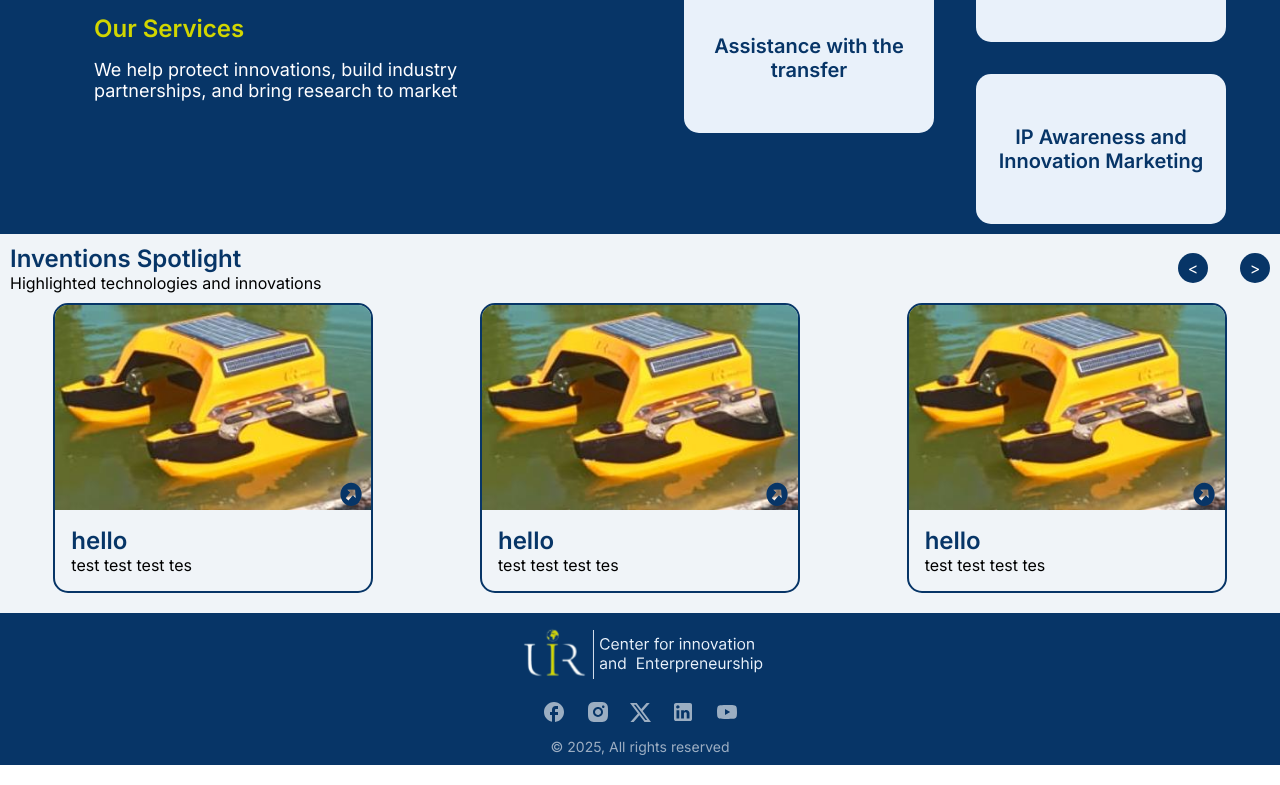
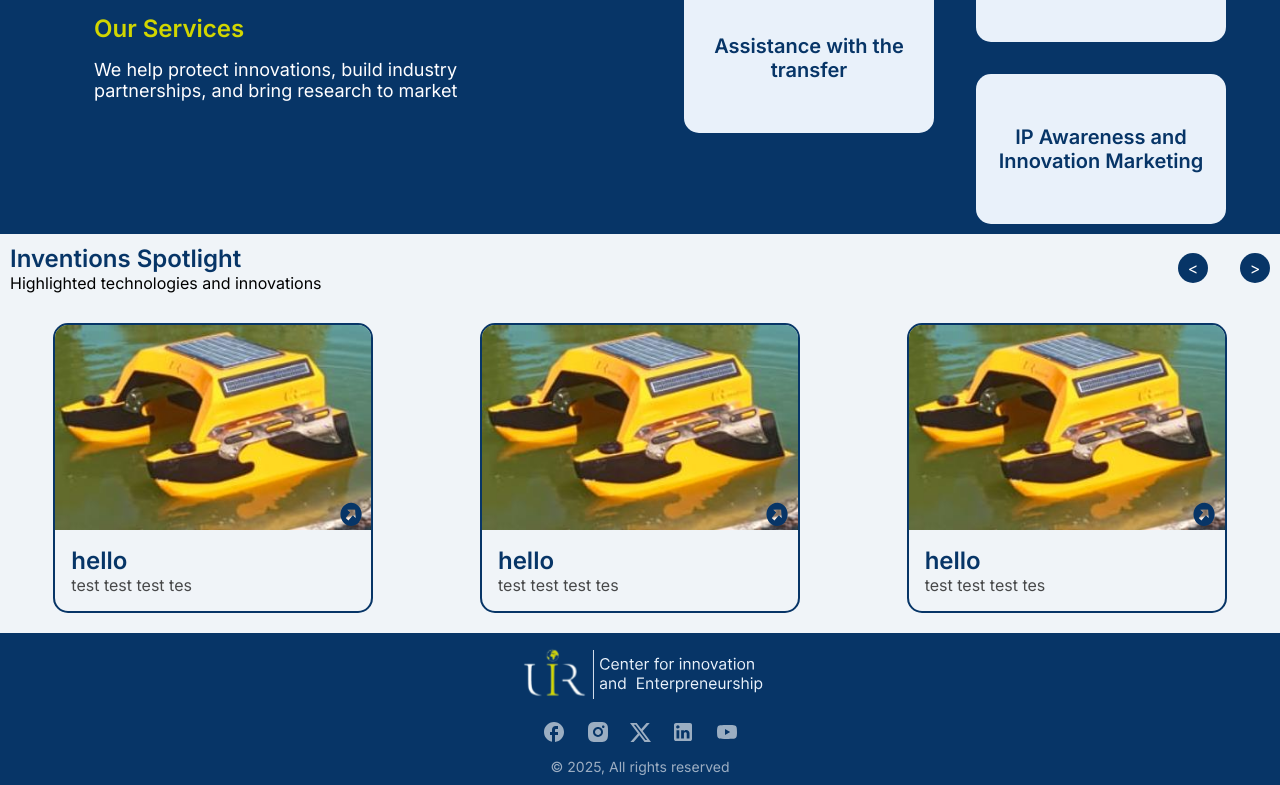
Before and after one commit to yahya-mdarhri/cie_market_frontend, a React (Vite) app: page / in a window 1280 px wide. Shown: the part 1175-1960 px from the top of the page. Built offline with nearby package versions, Linux system fonts and the light colour scheme.

Commit message:
chore: documented InventorCard

```diff
--- a/src/components/ui/Landing/InventionCard/InventionCard.css
+++ b/src/components/ui/Landing/InventionCard/InventionCard.css
@@ -18,7 +18,6 @@
 	top: 62%;
 	left: 90%;
 	position: absolute;
-
 }
 
 .InventionCardContent {
@@ -30,3 +29,8 @@
 .InventionCardContent h2 {
 	color: var(--primary-color);
 }
+
+.InventionCardContent p {
+	color: #000;
+	opacity: 70%;
+}
--- a/src/components/ui/Landing/InventionCard/InventionCard.tsx
+++ b/src/components/ui/Landing/InventionCard/InventionCard.tsx
@@ -3,16 +3,16 @@ import './InventionCard.css'
 import blueArrow from './images/arrow.svg'
 
 interface InventionCardProps {
-	title: string;
-	description: string;
-	image: string;
+	title: string; // Invention title
+	image: string; // Invention image
+	description: string; // invention description -could be change later-
 }
 
 function InventionCard({ title, description, image }: InventionCardProps) {
 	return (
 		<div className="InventionCard">
-			<img src={image} alt="" className='InventionImg'/>
-			<img src={blueArrow} alt="" className="blueArrow" />
+			<img src={image} alt="InventionImage" className='InventionImg'/>
+			<img src={blueArrow} alt="blueArrow" className="blueArrow" />
 			<div className="InventionCardContent">
 				<h2>{title}</h2>
 				<p>{description}</p>
--- a/src/pages/landing/tto/tto.css
+++ b/src/pages/landing/tto/tto.css
@@ -67,6 +67,7 @@
 	align-items: center;
 	width: 100%;
 	justify-content: space-between;
+	margin-bottom: 20px;
 }
 
 .HighLightSpotLeft{
```
